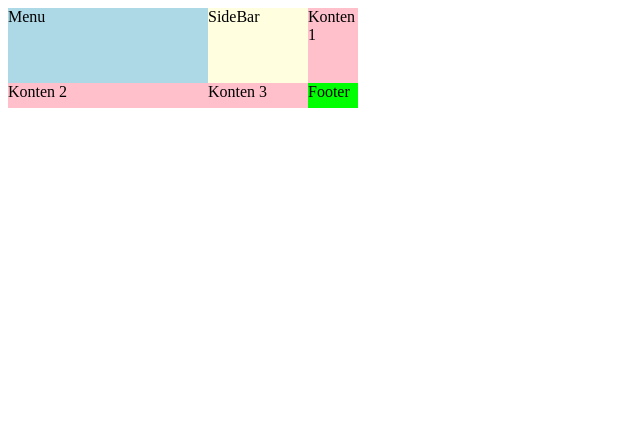
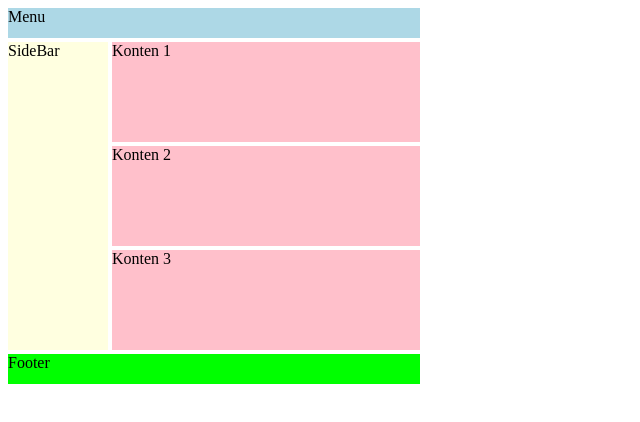
Before and after one commit to haifahrul/google-mws, a plain HTML site: page public/cssgrid/index.html in a window 1280 px wide. Shown: the whole page, without its empty margins (0-640 px from the left). Drawn offline with Linux system fonts and the light colour scheme.

Commit message:
CSS Grid - Baris Grid

```diff
--- a/public/cssgrid/index.html
+++ b/public/cssgrid/index.html
@@ -7,24 +7,39 @@
       display: grid;
       /* grid-template-columns: 100px 100px 100px;
       grid-template-rows: 50px 100px; */
-      grid-template-columns: 200px 100px 50px;
-      grid-template-rows: 75px 25px;
+      /* grid-template-columns: 100px 100px 100px;
+      grid-template-rows: 50px 100px 50px; */
+      grid-template-columns: 100px 100px 100px 100px;
+      grid-template-rows: 30px 100px 100px 100px 30px;
+      grid-gap: 4px;
     }
 
     .menu {
       background: lightblue;
+      /* Sebelum disederhanakan */
+      /* grid-column-start: 1;
+      grid-column-end: 4; */
+      /* grid-column-start & grid-column-end
+       * dapat disederhanakan seperti code dibawah ini
+       */
+      grid-column: 1/5;
     }
 
     .sidebar {
       background: lightyellow;
+      grid-row: 2/5;
+      grid-column: 1/2;
     }
 
     .konten {
       background: pink;
+      grid-column: 2/5;
     }
 
     .footer {
       background: lime;
+      grid-column: 1/5;
+      grid-row: 5/5;
     }
   </style>
 </head>
```
